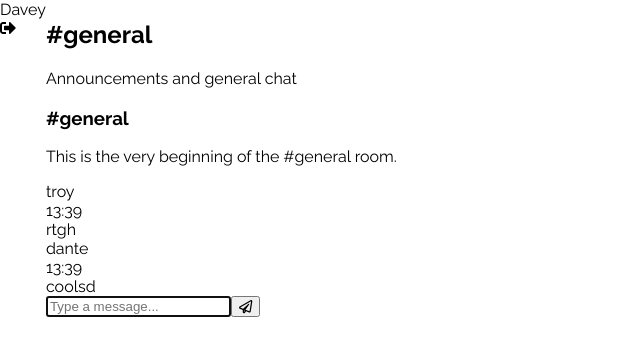
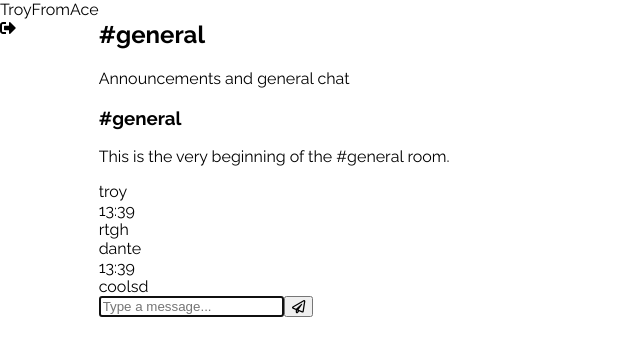
Before and after one commit to troywiegand/chatarang, a React (Create React App) app: page / in a window 1280 px wide. Shown: the top 356 px of the page, without its empty margins (0-640 px from the left). Built offline with nearby package versions, Linux system fonts and the light colour scheme.

Commit message:
Added infastructure for User Sign-In

```diff
--- a/src/App.js
+++ b/src/App.js
@@ -4,10 +4,20 @@ import './App.css'
 import Main from './Main'
 
 class App extends Component {
+  constructor(){
+    super()
+    this.state={
+      user: {
+        uid: 'qwertyuiopasdfghjkl',
+        displayName: 'TroyFromAce',
+        email: 'troy@troywiegand.com',
+      }
+    }
+  }
   render() {
     return (
       <div className="App">
-       <Main />
+       <Main userInfo={this.state.user}/>
       </div>
     )
   }
--- a/src/Chat.js
+++ b/src/Chat.js
@@ -25,7 +25,8 @@ render(){
 
 addMessage = (body) => {
     const messages = [...this.state.messages]
-    messages.push({id: `You - ${Date.now()}`, userName: 'You', body})
+    const user = this.props.userInfo;
+    messages.push({id: `${user.uid} - ${Date().now()}`, userName: `${user.displayName}`, body})
     this.setState({messages})
 }
 
--- a/src/Main.js
+++ b/src/Main.js
@@ -8,8 +8,8 @@ class Main extends Component{
 render(){
     return(
         <div className="main" style={styles}>
-            <Sidebar />
-            <Chat />
+            <Sidebar userInfo={this.props.userInfo}/>
+            <Chat userInfo={this.props.userInfo}/>
         </div>
     )
 }
--- a/src/Sidebar.js
+++ b/src/Sidebar.js
@@ -6,7 +6,7 @@ class Sidebar extends Component{
 render(){
     return(
         <div className="Sidebar">
-            <UserInfo />
+            <UserInfo userInfo={this.props.userInfo}/>
         </div>
     )
 }
--- a/src/UserInfo.js
+++ b/src/UserInfo.js
@@ -10,7 +10,7 @@ render(){
         <div
           className="Avatar"
           ></div>
-        <div className="user">Davey</div>
+        <div className="user">{this.props.userInfo.displayName}</div>
         <a >
           <i className="fas fa-sign-out-alt"></i>
         </a>
```
